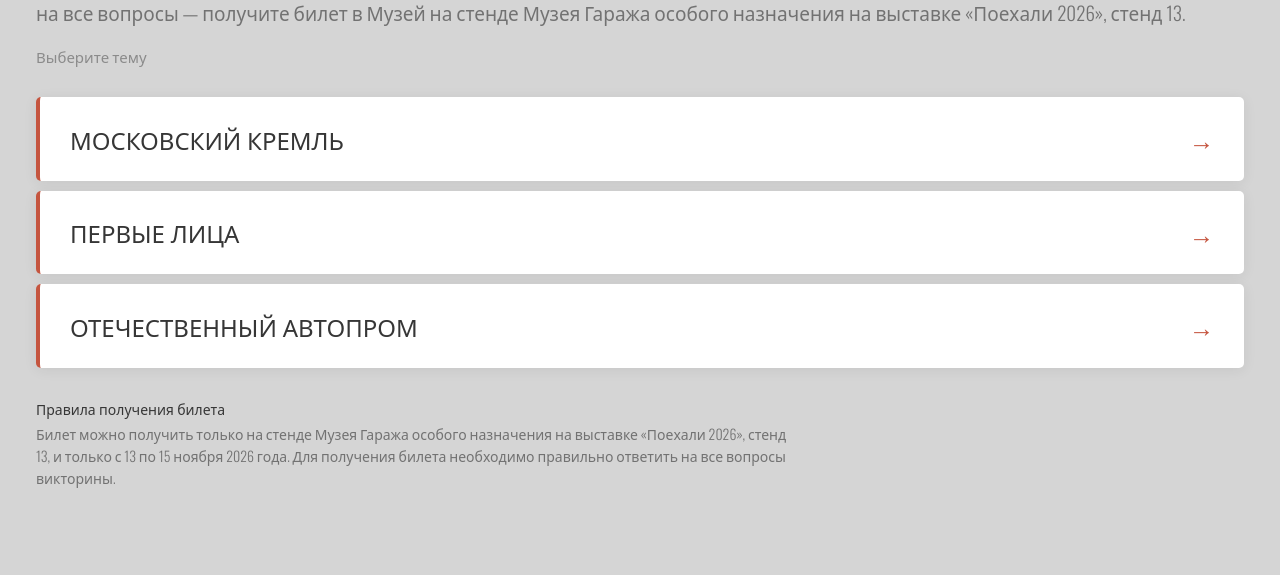
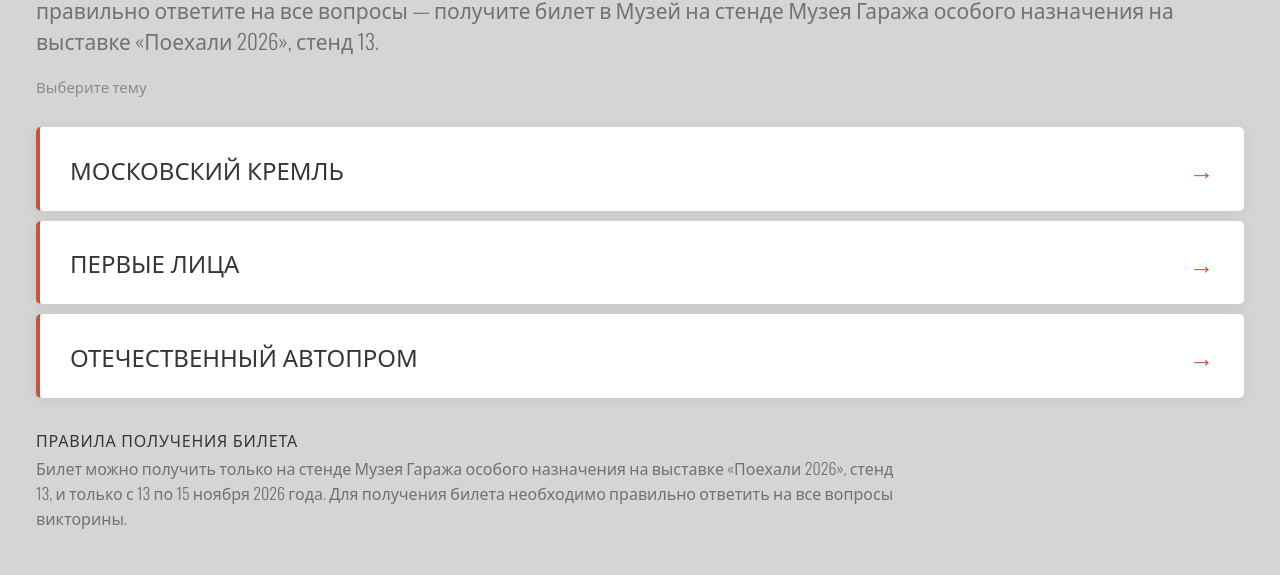
Before and after one commit to project-artmakovskiy/gon-museum, a plain HTML site: page index.html in a window 1280 px wide. Shown: the part 260-835 px from the top of the page. Before the commit the page ends 800 px from the top, so only its background shows below. Drawn offline with nearby package versions, Linux system fonts and the light colour scheme.

Commit message:
Add files via upload

```diff
--- a/index.html
+++ b/index.html
@@ -14,7 +14,7 @@
 #gon .card{background:var(--card);border-radius:var(--r);padding:clamp(22px,3.6vw,44px);
      box-shadow:0 2px 14px rgba(0,0,0,.07);flex:1;display:flex;flex-direction:column}
 #gon h1{font-weight:600;text-transform:uppercase;font-size:clamp(34px,7.5vw,58px);line-height:1;letter-spacing:-.01em}
-#gon .lead{color:var(--mut);margin-top:10px;font-size:19px}
+#gon .lead{color:var(--mut);margin-top:10px;font-size:21px}
 #gon .lead.pick{margin-top:18px;font-size:15px;opacity:.75}
 #gon .lock{display:flex;align-items:center;gap:12px;margin-bottom:26px}
 #gon .lock img,#gon .lock svg{height:54px;width:auto;display:block}
@@ -22,8 +22,8 @@
 #gon .wm small{display:block;font-weight:400;font-size:10px;letter-spacing:.28em;color:var(--mut)}
 #gon .home{flex:1;display:flex;flex-direction:column;justify-content:center;gap:clamp(20px,3vw,30px)}
 #gon .topics{display:grid;gap:10px}
-#gon .hrules{font-size:14px;line-height:1.55;color:var(--mut);max-width:760px}
-#gon .hrules b{font-weight:500;color:var(--ink);display:block;margin-bottom:4px}
+#gon .hrules{font-size:16px;line-height:1.55;color:var(--mut);max-width:860px}
+#gon .hrules b{font-weight:500;color:var(--ink);display:block;margin-bottom:4px;text-transform:uppercase;letter-spacing:.05em}
 #gon .tp{background:var(--card);border:0;border-left:4px solid var(--acc);border-radius:var(--r);
      padding:clamp(20px,2.6vw,28px) clamp(20px,2.6vw,30px);cursor:pointer;text-align:left;color:var(--ink);
      font-size:clamp(19px,2.6vw,24px);font-weight:500;text-transform:uppercase;line-height:1.1;
@@ -135,7 +135,8 @@
 #gon .tip{font-size:14px;color:var(--mut);margin-bottom:14px}
 #gon .go{margin-top:16px}
 #gon .go .btn:disabled{opacity:.32;cursor:default}
-@media(max-width:600px){#gon .mt{grid-template-columns:1fr;gap:22px}}
+@media(max-width:600px){#gon .mt{grid-template-columns:1fr;gap:22px}
+  #gon .home .lead{font-size:16px}#gon .home .lead.pick{font-size:15px}#gon .hrules{font-size:14px}}
 @media(prefers-reduced-motion:reduce){#gon *{transition:none!important}}
 #gon button:focus-visible{outline:2px solid var(--acc);outline-offset:3px}
 </style>
```
